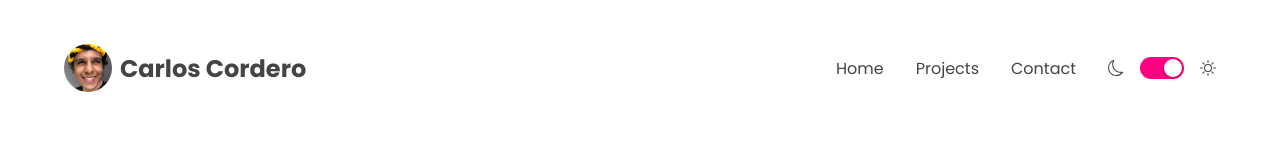
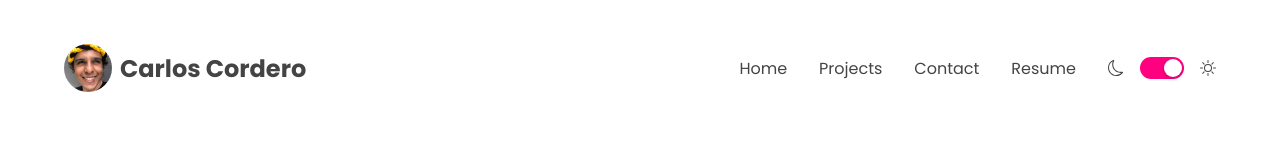
Before and after one commit to composercordero/composercordero.github.io, a React (Vite) app: page /projects in a window 1280 px wide. Shown: the top 160 px of the page. Built offline with nearby package versions, Linux system fonts and the light colour scheme.

Commit message:
link to resume

```diff
--- a/src/components/global/Header.tsx
+++ b/src/components/global/Header.tsx
@@ -174,6 +174,7 @@ return (<>
                         <li><Link to="/" onClick={handleNavigate}> Home </Link></li>
                         <li> <Link to="projects" onClick={handleNavigate}> Projects </Link> </li>
                         <li> <Link to="contact" onClick={handleNavigate}> Contact </Link> </li>
+                        <li> <Link to="https://docs.google.com/document/d/1peIeA7j-sQuOlP-WIZDSgIImkbW0KWiZl3LBgi2S9CM/edit?usp=sharing" target="_blank"> Resume </Link> </li>
                     </ul>
                 </StyledMenu>
             <Icons>
```
